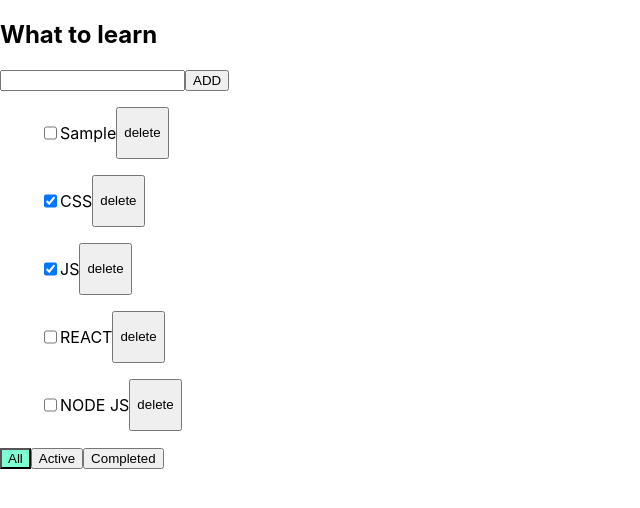
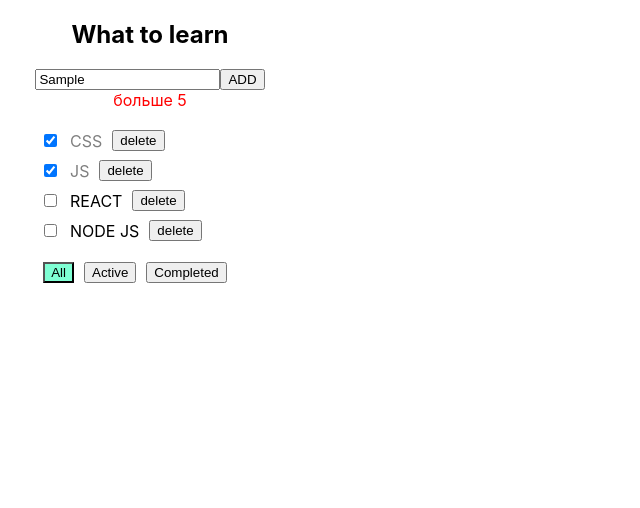
Before and after one commit to RuslanKralin/ToDo-TS, a React (Create React App) app: page / in a window 1280 px wide. Both pictures are taken after typing "Sample" into the empty fields and a click on the button "ADD". Shown: the top 508 px of the page, without its empty margins (0-640 px from the left). Built offline with nearby package versions, Linux system fonts and the light colour scheme.

Commit message:
create some function

```diff
--- a/src/App.tsx
+++ b/src/App.tsx
@@ -45,8 +45,14 @@ function App() {
     };
     tasksForToDoList = [newTask, ...tasks];
     setTasks(tasksForToDoList);
+  }
 
-    console.log(title);
+  function changeStatus(taskId: string) {
+    let resultTask = tasks.find((t) => t.id === taskId);
+    if (resultTask) {
+      resultTask.checked = !resultTask.checked;
+    }
+    setTasks([...tasks]);
   }
 
   return (
@@ -58,6 +64,7 @@ function App() {
         changeFilter={changeFilter}
         filter={filter}
         addTask={addTask}
+        changeStatus={changeStatus}
       />
     </>
   );
--- a/src/ToDoList.tsx
+++ b/src/ToDoList.tsx
@@ -9,36 +9,60 @@ type PropsType = {
   changeFilter: (value: FilterValues) => void;
   filter: FilterValues;
   addTask: (title: string) => void;
+  changeStatus: (id: string) => void;
 };
 
 function ToDoList(props: PropsType) {
   const [taskTitle, setTaskTitle] = useState("");
+  const [error, setError] = useState("");
+
   function submitTaskTitle() {
-    props.addTask(taskTitle);
+    if (
+      taskTitle &&
+      taskTitle.trim().length !== 0 &&
+      taskTitle.trim().length < 5
+    ) {
+      const trimedTitle = taskTitle.trim();
+      setError("");
+      props.addTask(trimedTitle);
+      props.changeFilter("active");
       setTaskTitle("");
+    } else if (taskTitle.trim().length === 0) {
+      setError("пустое поле");
+    } else if (taskTitle.trim().length > 5) {
+      setError("больше 5");
+    }
   }
 
   return (
-    <>
-      <h2>{props.title}</h2>
+    <div className="conteiner">
+      <h2 className="title">{props.title}</h2>
 
-      <div>
+      <div className="input">
         <input
           type="text"
           onChange={(e) => setTaskTitle(e.target.value)}
           value={taskTitle}
+          // onKeyDown={(e) => console.log(e.key)}
+          onKeyDown={(e) => (e.key === "Enter" ? submitTaskTitle() : null)}
         />
         <button onClick={() => submitTaskTitle()}>ADD</button>
       </div>
+      {error && <div className="error">{error}</div>}
+      <ul className="tasks-list">
         {props.tasks.map((t) => (
-        <ul>
-          <li className="task">
-            <input type="checkbox" checked={t.checked} />
-            <p>{t.value}</p>
+          <li className="task" key={t.id}>
+            <input
+              type="checkbox"
+              checked={t.checked}
+              onClick={() => props.changeStatus(t.id)}
+            />
+            <p className={t.checked === true ? "task-done" : ""}>{t.value}</p>
             <button onClick={() => props.removeTask(t.id)}>delete</button>
           </li>
+        ))}
       </ul>
-      ))}
+      <div className="btn-group">
         <button
           onClick={() => props.changeFilter("all")}
           className={props.filter === "all" ? "btn-active" : ""}
@@ -57,7 +81,8 @@ function ToDoList(props: PropsType) {
         >
           Completed
         </button>
-    </>
+      </div>
+    </div>
   );
 }
 
--- a/src/index.css
+++ b/src/index.css
@@ -15,8 +15,8 @@ code {
 .conteiner {
   display: flex;
   flex-direction: column;
-  justify-content: center;
-  gap: 30px;
+  /* justify-content: center; */
+
   max-width: 300px;
 }
 
@@ -30,6 +30,34 @@ code {
 
 .task {
   display: flex;
+  gap: 10px;
+  max-width: auto;
+  max-height: 30px;
+  align-items: center;
   padding: 0;
   margin: 0;
 }
+
+.error {
+  color: red;
+  display: flex;
+  justify-content: center;
+}
+
+.btn-group {
+  display: flex;
+  justify-content: center;
+  gap: 10px;
+  margin-right: 30px;
+}
+
+.input,
+.title {
+  display: flex;
+  justify-content: center;
+}
+.tasks-list {
+  display: flex;
+  flex-direction: column;
+  justify-content: center;
+}
```
Lines whose indentation alone changed are shown as unchanged.
